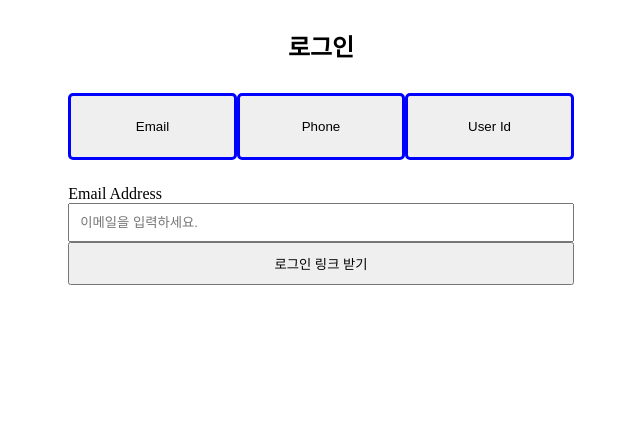
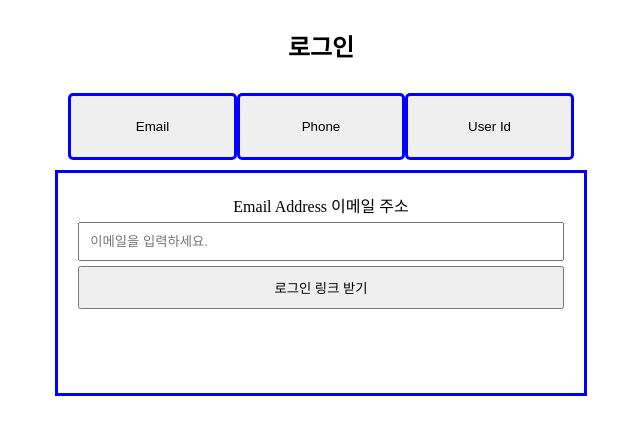
Before and after one commit to IRONDESK/moss, a Next.js app: page /login in a window 1280 px wide. Shown: the top 434 px of the page, without its empty margins (319-959 px from the left). Built offline with nearby package versions, Linux system fonts and the light colour scheme.

Commit message:
♻️  로그인 폼 리팩토링

```diff
--- /dev/null
+++ b/src/components/Login/Input.tsx
@@ -0,0 +1,69 @@
+import styled from '@emotion/styled';
+
+interface InputProps {
+  label: string;
+  name: string;
+  name2: string;
+  type: string;
+  type2: string;
+  placeholder: string;
+  placeholder2: string;
+  btnValue: string;
+}
+export default function Input({
+  label,
+  name,
+  name2,
+  type,
+  type2,
+  placeholder,
+  placeholder2,
+  btnValue,
+}: InputProps) {
+  return (
+    <Container>
+      <label htmlFor={name}>{label}</label>
+      {name === 'email' ? (
+        <InputContainer>
+          <input id={name} type={type} name={name} placeholder={placeholder} />
+          <input type="submit" value={btnValue} />
+        </InputContainer>
+      ) : null}
+      {name === 'phone' ? (
+        <InputContainer>
+          <input id={name} type={type} name={name} placeholder={placeholder} />
+          <input type="submit" value={btnValue} />
+        </InputContainer>
+      ) : null}
+      {name === 'userId' ? (
+        <InputContainer>
+          <input id={name} type={type} name={name} placeholder={placeholder} />
+          <input
+            id={name2}
+            type={type2}
+            name={name2}
+            placeholder={placeholder2}
+          />
+          <input type="submit" value={btnValue} />
+        </InputContainer>
+      ) : null}
+    </Container>
+  );
+}
+const Container = styled.div`
+  /* background-color: red; */
+  padding: 10px;
+  label {
+    display: block;
+    margin-bottom: 5px;
+  }
+`;
+const InputContainer = styled.div`
+  width: 100%;
+  display: flex;
+  flex-direction: column;
+  gap: 5px;
+  input {
+    padding: 10px;
+  }
+`;
--- a/src/pages/login.tsx
+++ b/src/pages/login.tsx
@@ -1,5 +1,6 @@
 import styled from '@emotion/styled';
 import { useState } from 'react';
+import Input from '../components/Login/Input';
 
 export default function Login() {
   const [method, setMethod] = useState('email');
@@ -16,7 +17,7 @@ export default function Login() {
     <Container>
       <h1>로그인</h1>
 
-      <div>
+      <section>
         <button onClick={onEmailClick}>
           <p>Email</p>
         </button>
@@ -26,48 +27,40 @@ export default function Login() {
         <button onClick={onUserIdClick}>
           <p>User Id</p>
         </button>
-      </div>
+      </section>
 
       <form>
         {method === 'email' ? (
-          <>
-            <label htmlFor="email">Email Address</label>
-            <input
+          <Input
+            label="Email Address 이메일 주소"
+            name="email"
             type="text"
-              name="email"
             placeholder="이메일을 입력하세요."
+            btnValue="로그인 링크 받기"
           />
-            <input type="submit" value="로그인 링크 받기" />
-          </>
         ) : null}
 
         {method === 'phone' ? (
-          <>
-            <label htmlFor="phone">Phone Number</label>
-            <input
+          <Input
+            label="Phone Number"
+            name="phone"
             type="number"
-              name="phone"
             placeholder="휴대포 번호를 입력하세요."
+            btnValue="one-time password 받기"
           />
-            <input type="submit" value="one-time password 받기" />
-          </>
         ) : null}
 
         {method === 'userId' ? (
-          <>
-            <label htmlFor="userId">User Id</label>
-            <input
+          <Input
+            label="User Id"
+            name="userId"
+            name2="userId"
             type="text"
-              name="userId"
+            type2="password"
             placeholder="아이디를 입력하세요."
+            placeholder2="비밀번호를 입력하세요."
+            btnValue="아이디로 로그인 하기"
           />
-            <input
-              type="password"
-              name="password"
-              placeholder="비밀번호를 입력하세요."
-            />
-            <input type="submit" value="아이디로 로그인 하기" />
-          </>
         ) : null}
       </form>
     </Container>
@@ -79,10 +72,10 @@ const Container = styled.section`
   flex-direction: column;
   justify-content: center;
   align-items: center;
-  width: 80%;
-  div {
+  width: 40%;
+  section {
     display: flex;
-    width: 50%;
+    width: 100%;
     button {
       width: 100%;
       margin: 10px 0;
@@ -92,12 +85,10 @@ const Container = styled.section`
     }
   }
   form {
-    margin-top: 15px;
-    width: 50%;
-    display: flex;
-    flex-direction: column;
-    input {
+    border: 3px solid blue;
+    width: 100%;
+    height: 200px;
+    text-align: center;
     padding: 10px;
   }
-  }
 `;
```
Lines whose indentation alone changed are shown as unchanged.
